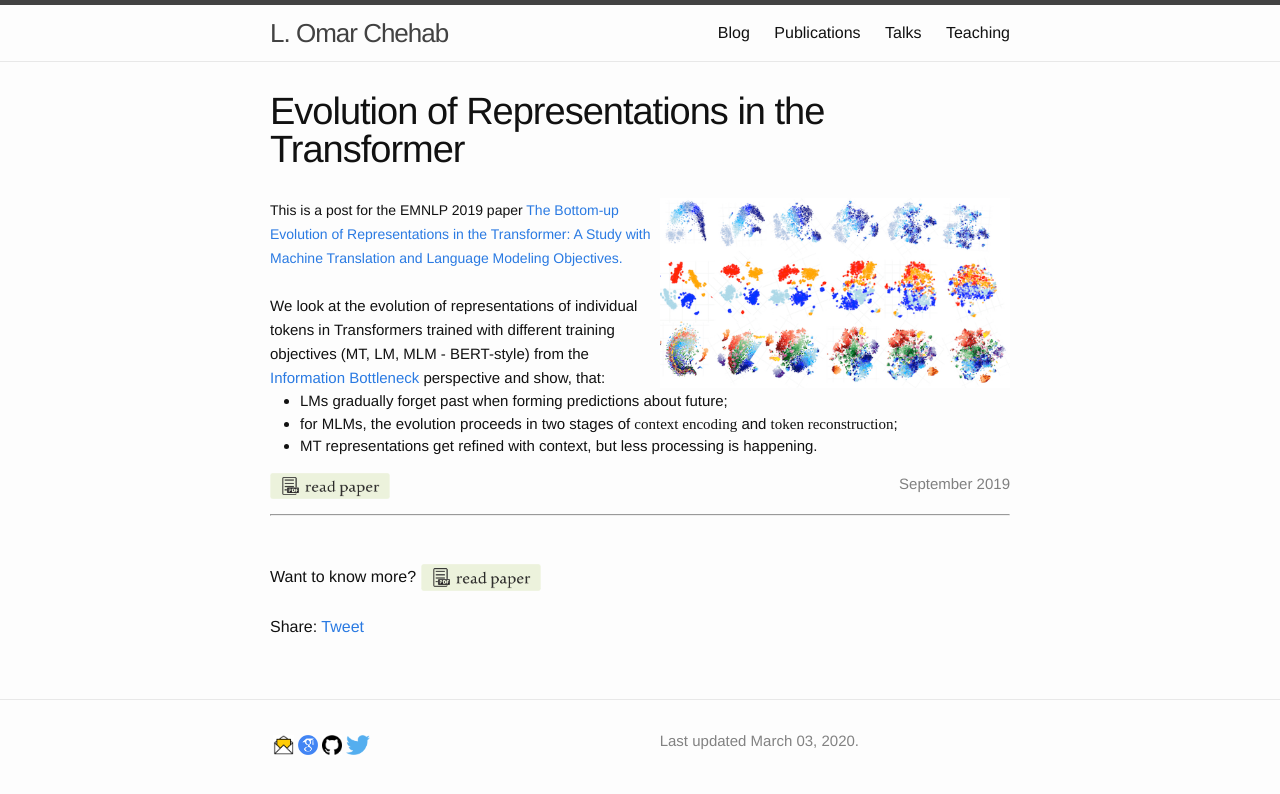
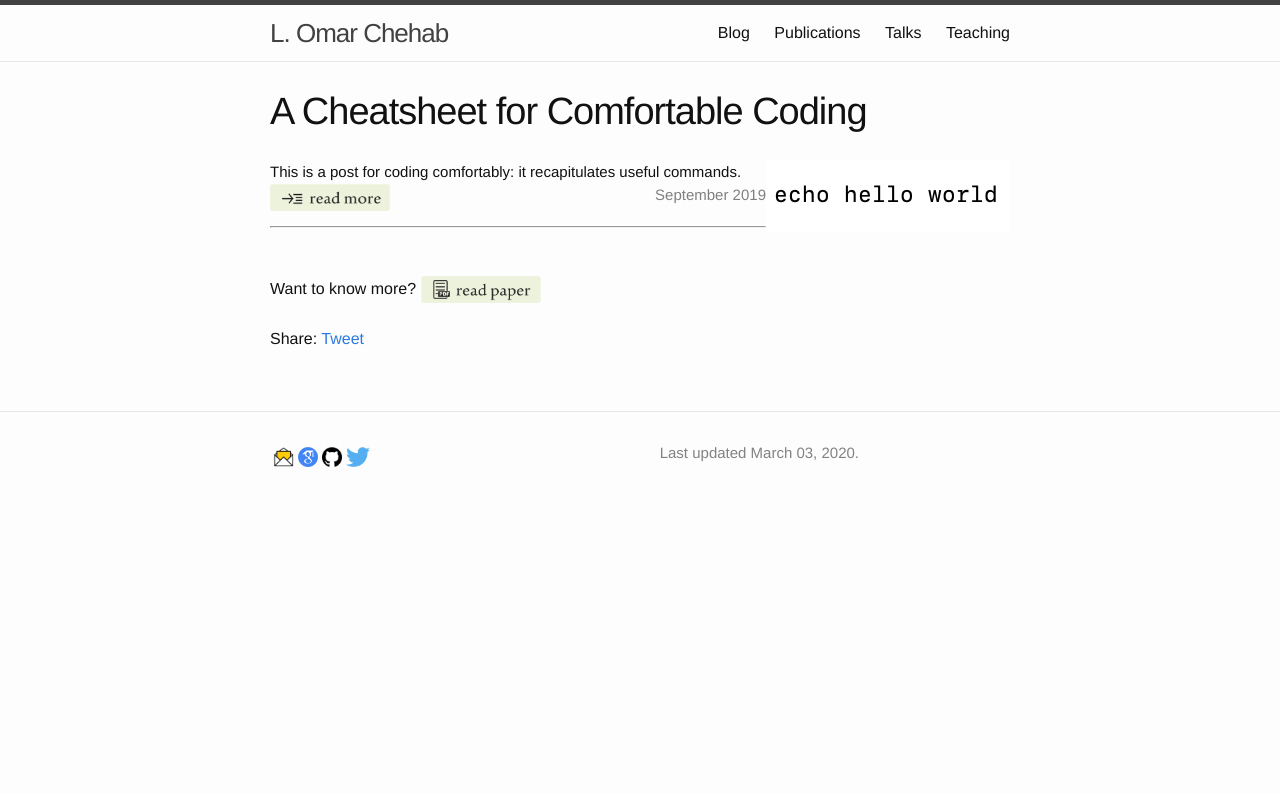
Before and after one commit to l-omar-chehab/l-omar-chehab.github.io, a Jekyll site: the page built from posts/post_test.html, in a window 1280 px wide. Shown: the top 794 px of the page. Built offline with Jekyll 4.4.1, drawn with Linux system fonts in a browser that asks for light colours; comment, search, counter and statistics services are not loaded.

Commit message:
Update post_test.html

```diff
--- a/posts/post_test.html
+++ b/posts/post_test.html
@@ -1,44 +1,25 @@
 ---
 layout: post
-title: Evolution of Representations in the Transformer
+title: A Cheatsheet for Comfortable Coding
 ---
 
 
 <a class="float-right">
-    <img src="../resources/posts/emnlp19_evolution/fugue_logo_on_white-min-min.png" alt="" style="max-width:350px; height:auto; float: right"/>
+    <img src="../img/paper/helloworld.png" alt="" style="max-width:350px; height:auto; float: right"/>
 </a>
 
 
-<span style="font-size:14px;">
-This is a post for the EMNLP 2019 paper
-    <a href="https://arxiv.org/abs/1909.01380">
-            The Bottom-up Evolution of Representations in the Transformer: A Study with Machine Translation and Language Modeling Objectives.
-    </a>
+<span style="font-size:15px;">
+This is a post for coding comfortably: it recapitulates useful commands.
 </span>
 
 
-<br/>
-<br/>
-<span style="font-size:15px;">
-We look at the evolution of representations of individual tokens in Transformers trained with different
-    training objectives (MT, LM, MLM - BERT-style) from the
-    <a href="https://www.cs.huji.ac.il/labs/learning/Papers/allerton.pdf">Information Bottleneck</a>
-    perspective and show, that:
-<ul>
-  <li>LMs gradually forget past when forming predictions about future;</li>
-  <li>for MLMs, the evolution proceeds in two stages of
-      <font face="symbol">context encoding</font> and <font face="symbol">token reconstruction</font>;</li>
-    <li>MT representations get refined with context,
-        but less processing is happening.</li>
-</ul>
-</span>
-
-
-<a class="pull-right" href="https://arxiv.org/abs/1909.01380" onMouseOver="document.readpaper3.src='../resources/posts/buttons/button_read_paper_push-min.png';" onMouseOut="document.readpaper3.src='../resources/posts/buttons/button_read_paper-min.png';">
-<img src="../resources/posts/buttons/button_read_paper-min.png" name="readpaper3" width=120px class="pull-right"></a>
+<a class="pull-right" href="/posts/post_test.html" onMouseOver="document.readmore3.src='../resources/posts/buttons/button_read_more_push-min.png';" onMouseOut="document.readmore3.src='../resources/posts/buttons/button_read_more-min.png';">
+<img src="../resources/posts/buttons/button_read_more-min.png" name="readmore3" width=120px class="pull-right"></a>
 <span style="font-size:15px; text-align: right; float: right; color:gray">September 2019</span>
 
 <p></p>
+
 <hr>
 
 <!-- Lightweight client-side loader that feature-detects and load polyfills only when necessary -->
```
